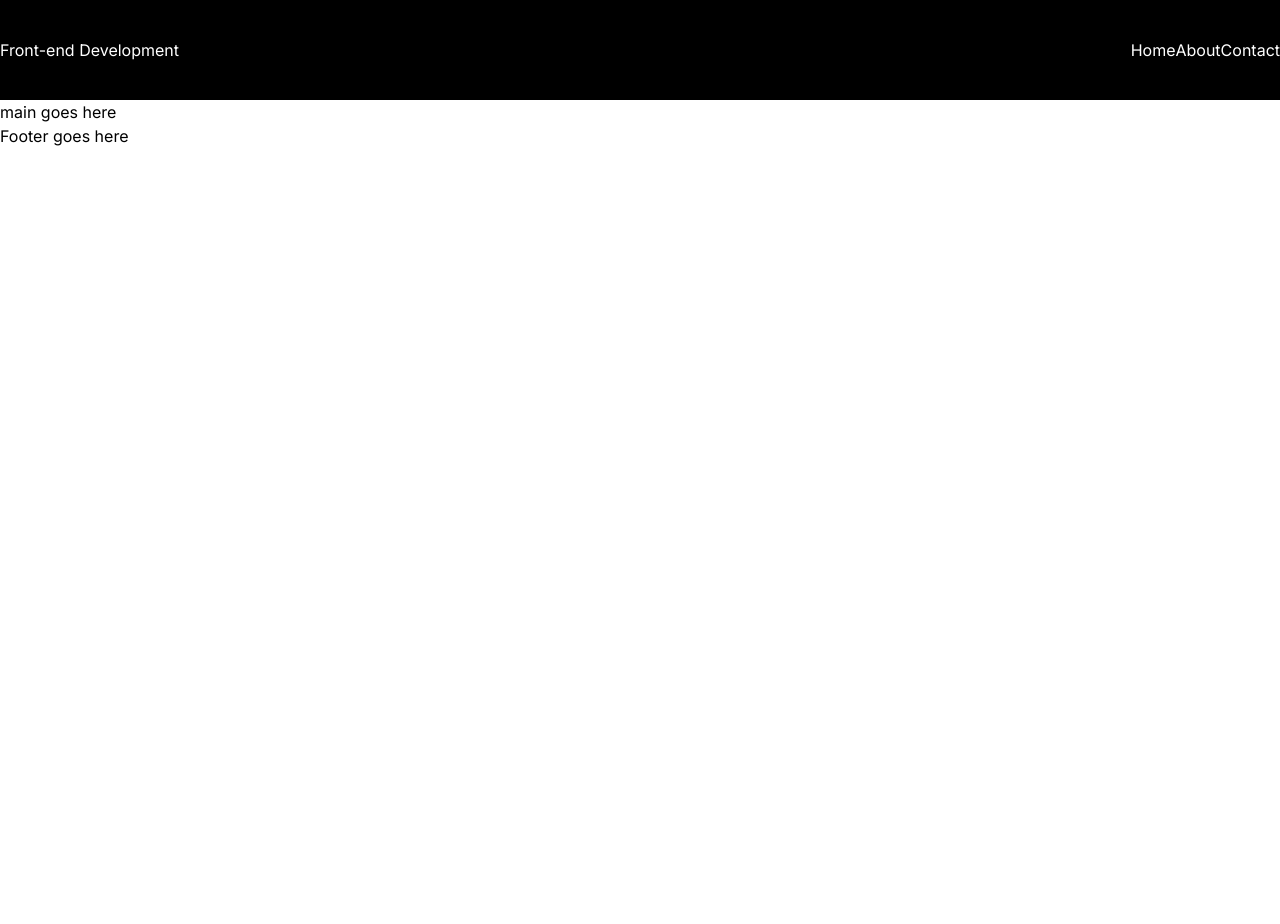
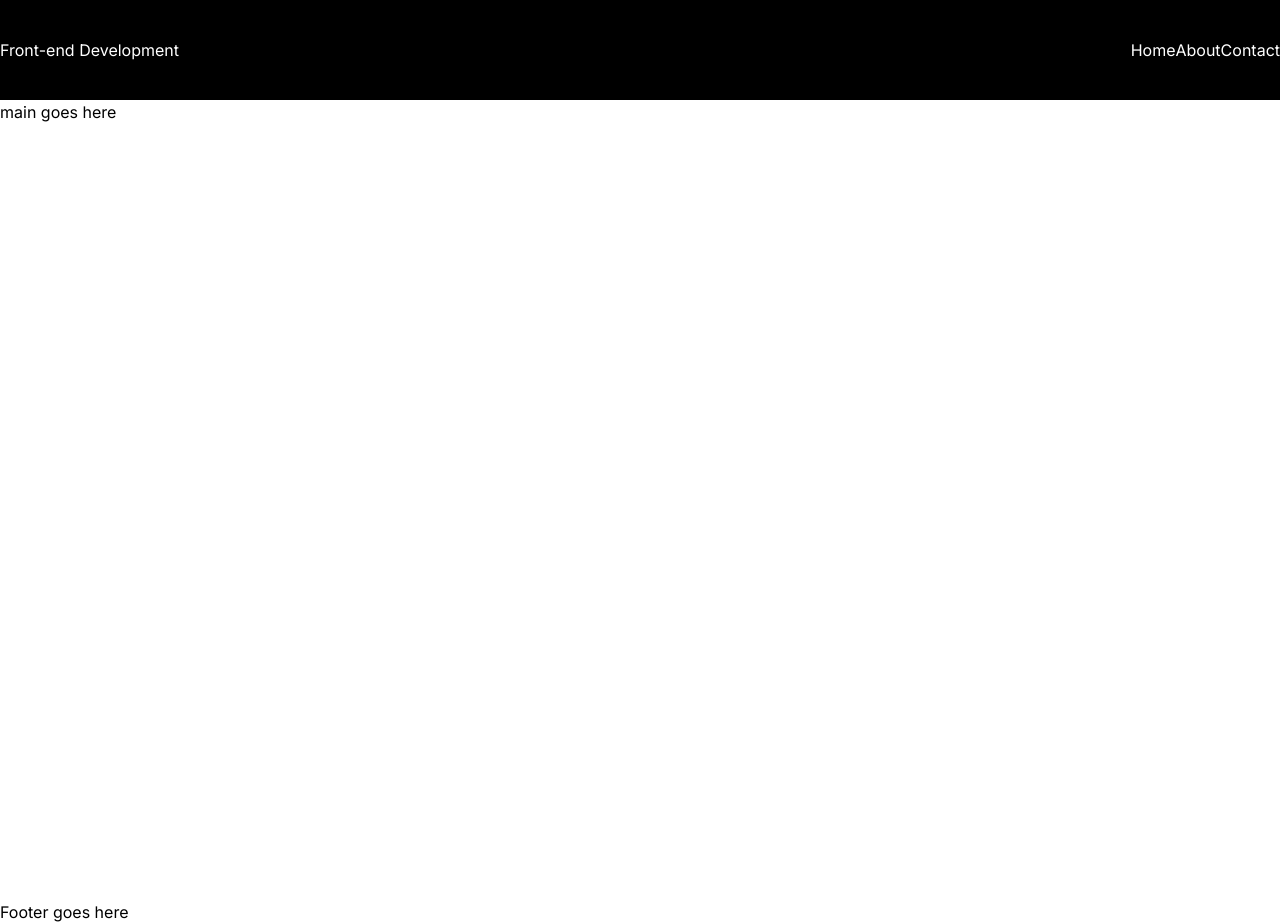
Before and after one commit to ammojest/front-end-development, a Next.js app: page / in a window 1280 px wide. Before the commit the page ends 800 px from the top, so only its background shows below. Built offline with nearby package versions, Linux system fonts and the light colour scheme.

Commit message:
refactor: Update layout to use flexbox for centering content

```diff
--- a/src/app/layout.tsx
+++ b/src/app/layout.tsx
@@ -20,7 +20,9 @@ export default function RootLayout({
     <html lang="en">
       <body className={inter.className}>
         <Header />
-        {children}
+        <div className="flex justify-center min-h-screen">
+          <main className="w-full max-w-7xl">{children}</main>
+        </div>
         <Footer />
       </body>
     </html>
```
